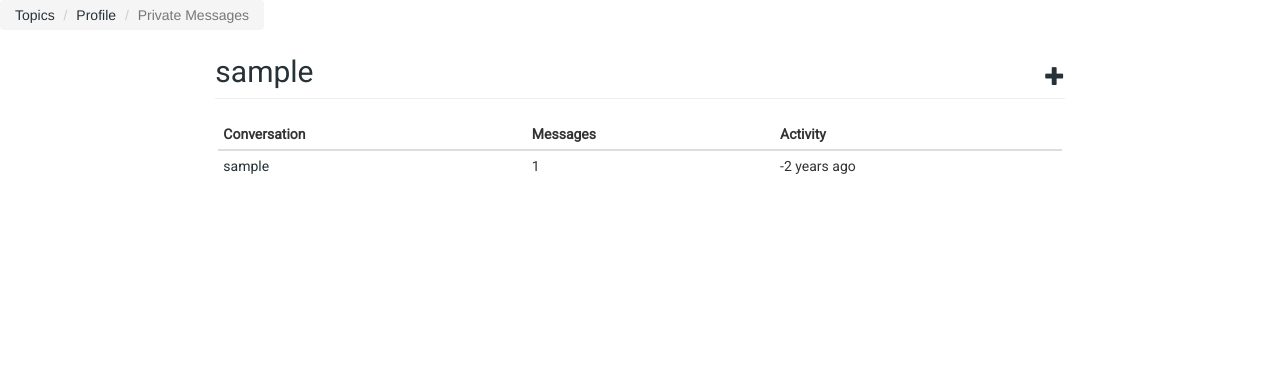
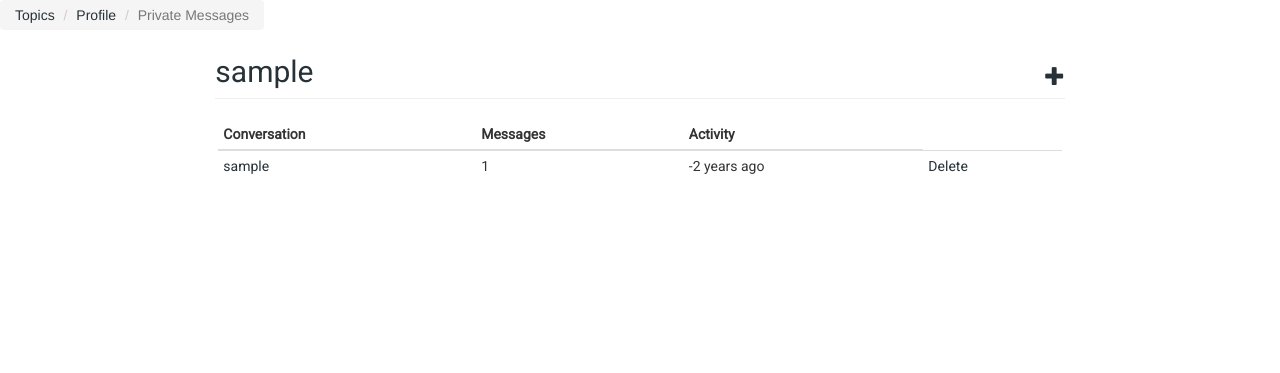
Before and after one commit to JD-666/wwsc, a Django app: a page that uses templates/forum/conversations.html in a window 1280 px wide. Shown: the part 50-423 px from the top of the page. Run offline with Django 3.2, Linux system fonts and the light colour scheme; a user stored in the database is signed in; tables that the repository leaves empty hold one stand-in row (values such as "Sample post"); some libraries are stand-ins or nearby versions; some web fonts are replaced.

Commit message:
Users delete private messages

```diff
--- a/forum_app/urls.py
+++ b/forum_app/urls.py
@@ -13,6 +13,8 @@ urlpatterns =[
     url(r'^profile/(?P<username>[\w]+)/$', views.profile, name='profile'),
     url(r'^profile/(?P<username>[\w]+)/conversations/$', views.conversations,
         name='conversations'),
+    url(r'^profile/(?P<username>[\w]+)/conversations/(?P<is_with>[\w]+)/delete/$',
+        views.delete_conversation, name='delete_conversation'),
     url(r'^profile/(?P<username>[\w]+)/conversations/(?P<is_with>[\w]+)/$',
         views.conversation, name='conversation'),
     url(r'^users/$', views.profile_list, name='profile_list'),
--- a/forum_app/views.py
+++ b/forum_app/views.py
@@ -415,6 +415,8 @@ def conversations(request, username):
         threads - a list of Thread objects
         category - a Category object
     """
+    print("In conversations()")
+    user = get_object_or_404(User, username=username)
     context = {}
     user = get_object_or_404(User, username=username)
     if request.user != user:
@@ -432,7 +434,6 @@ def conversations(request, username):
     context['paginator'] = paginator
     context['conversations'] = conversations
     context['user'] = user
-    #return redirect(reverse('categories'))
     return render(request, 'forum/conversations.html', context)
 
 @login_required
@@ -444,6 +445,8 @@ def conversation(request, username, is_with):
     context = {}
     user = get_object_or_404(User, username=username)
     is_with = get_object_or_404(User, username=is_with)
+    if request.user != user:
+        raise Http404
     if request.user == is_with:
         raise Http404
     try: # get current convo if it exists with user (but don't create one if not)
@@ -503,3 +506,22 @@ def conversation(request, username, is_with):
         context['paginator'] = paginator
         context['pms'] = pms
     return render(request, 'forum/conversation.html', context)
+
+@login_required
+def delete_conversation(request, username, is_with):
+    """
+    """
+    print("In delete_conversation()")
+    user = get_object_or_404(User, username=username)
+    is_with = get_object_or_404(User, username=is_with)
+    if request.user != user:
+        raise Http404
+    try:
+        conversation = Conversation.objects.get(belongs_to=user, is_with=is_with)
+        print("conversation = {}".format(conversation))
+    except Conversation.DoesNotExist:
+        pass
+    else:
+        conversation.delete()
+    finally:
+        return redirect('conversations',username=str(username))
--- a/templates/forum/conversations.html
+++ b/templates/forum/conversations.html
@@ -45,6 +45,7 @@
                 <td>
                     {{ conversation.most_recent_pm|time_since }}
                 </td>
+                <td><a href="{% url 'delete_conversation' conversation.belongs_to conversation.is_with %}">Delete</a></td>
             </tr>
         {% endfor %}
     </tbody>
--- a/templates/forum/thread.html
+++ b/templates/forum/thread.html
@@ -18,7 +18,7 @@
     {% for post in posts %}
         {% spaceless %}
         <div class="well well-sm">{% if forloop.first %}<h2 class="thread-header">{{ post.thread.name }}</h2>{% endif %}{{ post.text|safe }}
-        <div class="post-meta small text-muted">{{ post.author }} | {{ post.created_date }} {% if user.is_authenticated %}| <a href="{% url 'conversation' request.user post.author %}">message</a>{% endif %}</div>
+        <div class="post-meta small text-muted">{{ post.author }} | {{ post.created_date }} {% if user.is_authenticated and user != post.author %}| <a href="{% url 'conversation' request.user post.author %}">message</a>{% endif %}</div>
         </div>
         {% endspaceless %}
     {% endfor %}
```
